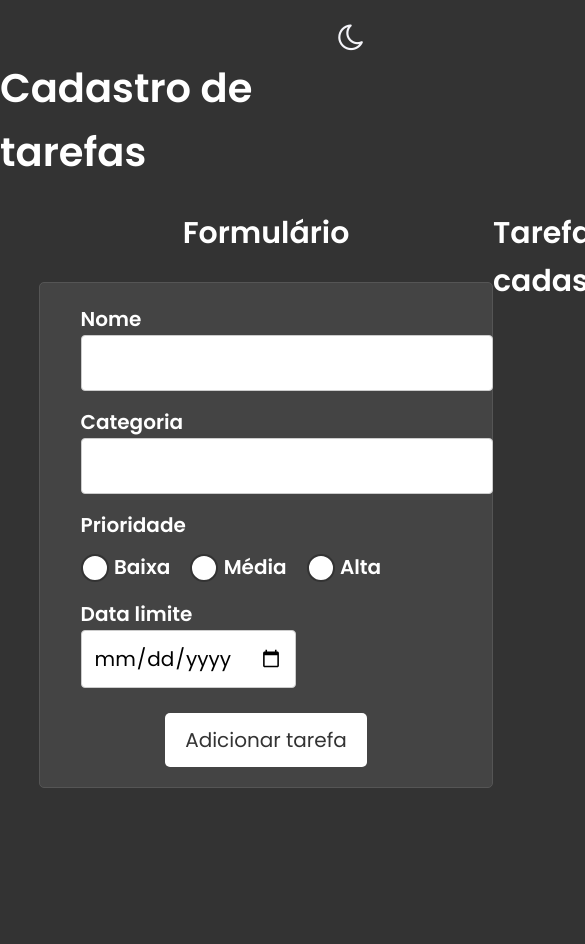
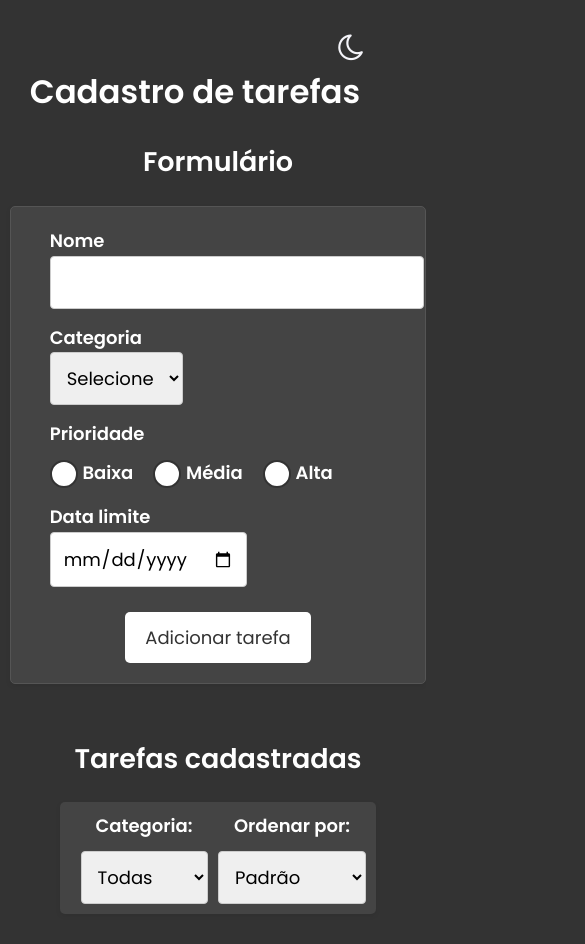
Before and after one commit to ViniElias/To-do-list, a plain HTML site: page index.html in a window 390 px wide. Both pictures are taken after a click on the button 349 px from the left and 38 px from the top of the page. Shown: the top 944 px of the page, 585 px wide, since content can reach past the window. Before the commit the page ends 844 px from the top, so only its background shows below. Drawn offline with Linux system fonts and the light colour scheme.

Commit message:
Add filtros e responsividade

```diff
--- a/index.html
+++ b/index.html
@@ -11,29 +11,35 @@
 </head>
 
 <body>
+    <!-- Botão de modo escuro -->
     <div class="top-bar">
         <button onclick="toggleDarkMode()" class="switch-button"><i class="fa fa-sun-o"></i></button>
     </div>
+
+    <!-- Conteúdo principal -->
     <h1>Cadastro de tarefas</h1>
     <div class="main-content">
-        <!-- Div do formulário -->
         <div class="content">
+            <!-- Formulário -->
             <h2>Formulário</h2>
             <form id="task-form" class="form-list">
 
-                <!-- Nome da tarefa -->
                 <div class="form-group">
                     <label for="name">Nome</label><br>
-                    <input type="text" name="name" id="name" pattern="[A-Za-zÀ-ÿ\s]+" title="Apenas letras são permitidas" required>
+                    <input type="text" name="name" id="name" pattern="[A-Za-zÀ-ÿ\s]+"
+                        title="Apenas letras são permitidas" required>
                 </div>
 
-                <!-- Categoria da tarefa -->
                 <div class="form-group">
                     <label for="category">Categoria</label><br>
-                    <input type="text" name="category" id="category" pattern="[A-Za-zÀ-ÿ\s]+" title="Apenas letras são permitidas" required>
+                    <select name="category" id="category" required>
+                        <option value="" disabled selected>Selecione</option>
+                        <option value="Pessoal">Pessoal</option>
+                        <option value="Estudos">Estudos</option>
+                        <option value="Trabalho">Trabalho</option>
+                    </select>
                 </div>
 
-                <!-- Prioridade -->
                 <div class="form-group">
                     <label>Prioridade</label><br>
                     <div class="radio-group">
@@ -52,7 +58,6 @@
                     </div>
                 </div>
 
-                <!-- Data limite -->
                 <div class="form-group">
                     <label for="date">Data limite</label><br>
                     <input type="date" name="date" id="date" required>
@@ -61,9 +66,31 @@
             </form>
         </div>
 
-        <!-- Div da lista de tarefas -->
         <div class="content">
+            <!-- Lista de tarefas -->
             <h2>Tarefas cadastradas</h2>
+
+            <!-- Barra de filtros -->
+            <div class="filter-bar">
+                <div class="form-group">
+                    <label for="filter-category">Categoria:</label>
+                    <select id="filter-category">
+                        <option value="all">Todas</option>
+                        <option value="Pessoal">Pessoal</option>
+                        <option value="Estudos">Estudos</option>
+                        <option value="Trabalho">Trabalho</option>
+                    </select>
+                </div>
+                <div class="form-group">
+                    <label for="sort-by">Ordenar por:</label>
+                    <select id="sort-by">
+                        <option value="default">Padrão</option>
+                        <option value="priority">Prioridade</option>
+                        <option value="due-date">Data Limite</option>
+                    </select>
+                </div>
+            </div>
+
             <div class="div-tasks">
                 <ul id="task-list">
                 </ul>
--- a/script.js
+++ b/script.js
@@ -7,6 +7,8 @@ document.addEventListener('DOMContentLoaded', () => {
     const taskCategoryInput = document.getElementById('category');
     const taskDateInput = document.getElementById('date');
     const taskList = document.getElementById('task-list');
+    const filterCategory = document.getElementById('filter-category');
+    const sortBy = document.getElementById('sort-by');
 
     // Função de adicionar nova tarefa
     taskForm.addEventListener('submit', (event) => {
@@ -31,6 +33,39 @@ document.addEventListener('DOMContentLoaded', () => {
         // Limpa o formulário após adicionar a tarefa
         taskForm.reset();
     });
+
+    // Event listeners para filtros e ordenação
+    filterCategory.addEventListener('change', updateTasks);
+    sortBy.addEventListener('change', updateTasks);
+
+    function updateTasks() {
+        const category = filterCategory.value;
+        const sort = sortBy.value;
+
+        let tasks = Array.from(taskList.children);
+
+        // Filtro
+        tasks.forEach(task => {
+            if (category === 'all' || task.dataset.category === category) {
+                task.style.display = 'flex';
+            } else {
+                task.style.display = 'none';
+            }
+        });
+
+        // Ordenação
+        if (sort === 'priority') {
+            tasks.sort((a, b) => {
+                const priorityOrder = { 'Alta': 1, 'Média': 2, 'Baixa': 3 };
+                return priorityOrder[a.dataset.priority] - priorityOrder[b.dataset.priority];
+            });
+        } else if (sort === 'due-date') {
+            tasks.sort((a, b) => new Date(a.dataset.dueDate) - new Date(b.dataset.dueDate));
+        }
+
+        // Re-anexa as tarefas ordenadas
+        tasks.forEach(task => taskList.appendChild(task));
+    }
 
     // Função para criar o card da tarefa
     function createTaskElement(name, category, priority, dueDate) {
--- a/style.css
+++ b/style.css
@@ -33,7 +33,8 @@ body {
     margin: 0;
 }
 
-input {
+input,
+select {
     width: auto;
     padding: 12px;
     border: 1px solid #ccc;
@@ -106,6 +107,7 @@ h1 {
     display: flex;
     flex-direction: column;
     align-items: center;
+    box-shadow: 0 2px 5px rgba(0, 0, 0, 0.08);
 }
 
 .form-group {
@@ -140,6 +142,29 @@ label {
     background-color: #555;
 }
 
+/* Barra de Filtros */
+.filter-bar {
+    display: grid;
+    grid-template-columns: 1fr 1fr;
+    width: fit-content;
+    margin-bottom: 20px;
+    background: #fff;
+    padding: 10px;
+    border-radius: 5px;
+    box-shadow: 0 2px 5px rgba(0, 0, 0, 0.08);
+}
+
+.filter-bar .form-group {
+    margin-bottom: 0;
+    display: flex;
+    flex-direction: column;
+    align-items: center;
+}
+
+body.dark-mode .filter-bar {
+    background-color: #444;
+}
+
 /* Tarefas e cards */
 .div-tasks {
     width: auto;
@@ -154,11 +179,12 @@ label {
 
 .task-card {
     background: #fff;
-    border-left: 5px solid #ccc; /* Borda padrão */
+    border-left: 5px solid #ccc;
+    /* Borda padrão */
     margin-bottom: 15px;
     padding: 15px 20px;
     border-radius: 5px;
-    box-shadow: 0 2px 5px rgba(0,0,0,0.08);
+    box-shadow: 0 2px 5px rgba(0, 0, 0, 0.08);
     display: flex;
     justify-content: space-between;
     align-items: center;
@@ -250,11 +276,11 @@ body.dark-mode .form-list button:hover {
 
 body.dark-mode .task-card {
     background-color: #444;
-    box-shadow: 0 2px 5px rgba(0,0,0,0.3);
+    box-shadow: 0 2px 5px rgba(0, 0, 0, 0.3);
     color: #fff;
 }
 
-body.dark-mode .task-info p {
+body.dark-mode .task-card p {
     color: #fff;
 }
 
@@ -279,3 +305,61 @@ body.dark-mode .switch-button {
     padding: 0 20px;
     box-sizing: border-box;
 }
+
+/* Responsividade */
+@media (max-width: 1024px) {
+    .main-content {
+        width: 100%;
+        grid-template-columns: 1fr;
+    }
+
+    .form-list {
+        margin-bottom: 30px;
+    }
+}
+
+@media (max-width: 768px) {
+    body {
+        font-size: 18px;
+        padding: 10px;
+    }
+
+    h1 {
+        font-size: 1.8em;
+    }
+
+    .filter-bar {
+        flex-direction: column;
+        align-items: stretch;
+    }
+
+    .filter-bar .form-group {
+        width: 100%;
+        min-width: 0;
+    }
+
+    .task-card {
+        flex-direction: column;
+        align-items: flex-start;
+    }
+
+    .task-actions {
+        width: 100%;
+        margin-top: 15px;
+        flex-direction: row;
+        justify-content: flex-end;
+    }
+
+    .task-actions button {
+        margin-left: 10px;
+        margin-bottom: 0;
+    }
+
+    .complete-btn {
+        margin-bottom: 0;
+    }
+
+    .top-bar {
+        padding: 0 10px;
+    }
+}
```
